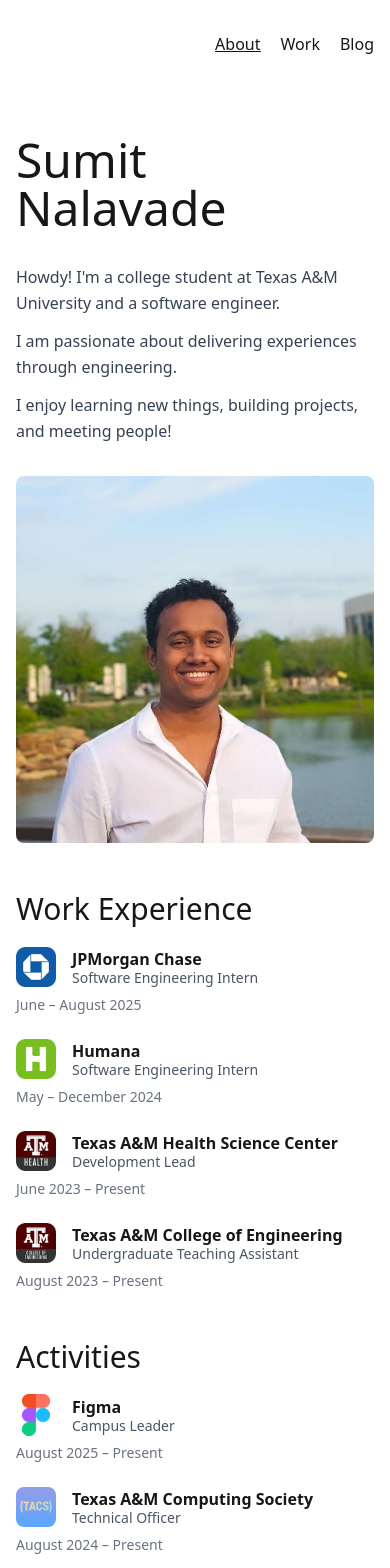
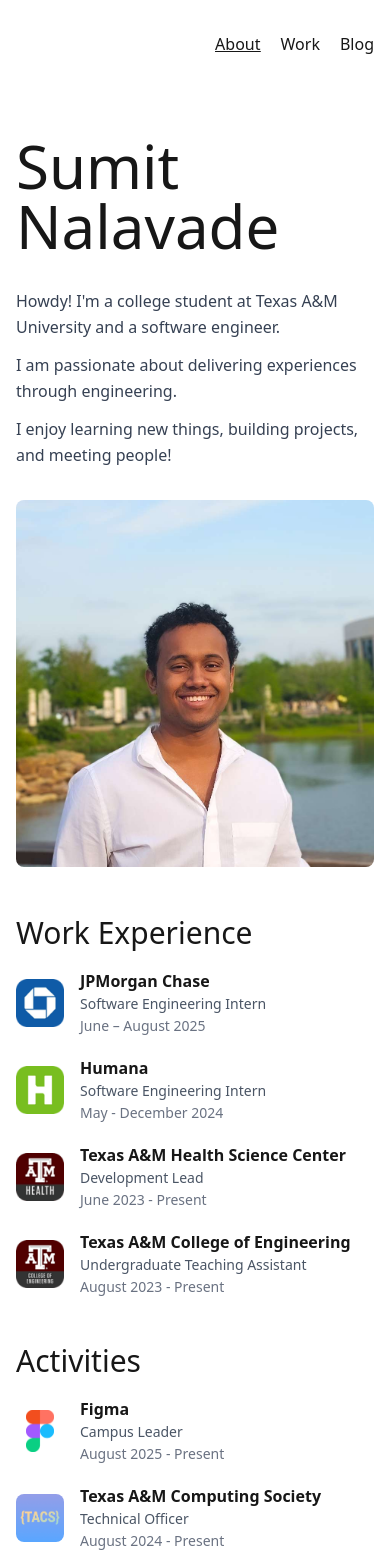
Before and after one commit to SumitNalavade/Portfolio, a Next.js app: page / in a window 390 px wide. Shown: the top 1568 px of the page. Built offline with nearby package versions, Linux system fonts and the light colour scheme.

Commit message:
Make experiences mobile responsive

```diff
--- a/src/app/page.tsx
+++ b/src/app/page.tsx
@@ -4,7 +4,7 @@ export default function Home() {
   return (
     <div className="flex flex-col gap-y-12 sm:gap-y-24 py-12 px-4 sm:px-8">
       <div className="grid grid-cols-1 lg:grid-cols-2 w-full gap-8 lg:gap-4">
-        <div className="text-5xl sm:text-6xl lg:text-7xl font-medium flex items-center">
+        <div className="text-6xl lg:text-7xl font-medium flex items-center">
           <div>
             <p>Sumit</p>
             <p>Nalavade</p>
@@ -40,7 +40,7 @@ export default function Home() {
           <div className="flex flex-col sm:flex-row sm:items-center sm:justify-between w-full gap-2 sm:gap-0">
             {/* Left side: logo + text */}
             <div className="flex items-center gap-4">
-              <div className="h-10 w-10 rounded-lg flex items-center justify-center flex-shrink-0">
+              <div className="h-10 w-12 sm:w-10 rounded-lg flex items-center justify-center flex-shrink-0">
                 <Image
                   src="/logos/jpmc_logo.png"
                   alt="JPMorgan Chase"
@@ -49,16 +49,19 @@ export default function Home() {
                 />
               </div>
 
-              <div>
+              <div className="space-y-1">
                 <div className="font-semibold leading-tight">JPMorgan Chase</div>
                 <div className="text-sm text-gray-600 leading-tight">
                   Software Engineering Intern
+                </div>
+                <div className="text-sm text-gray-500 leading-tight sm:hidden">
+                  June – August 2025
                 </div>
               </div>
             </div>
 
             {/* Right side: date */}
-            <div className="text-sm text-gray-500 sm:whitespace-nowrap sm:ml-4">
+            <div className="text-sm text-gray-500 sm:whitespace-nowrap sm:ml-4 hidden sm:block">
               June – August 2025
             </div>
           </div>
@@ -66,7 +69,7 @@ export default function Home() {
           <div className="flex flex-col sm:flex-row sm:items-center sm:justify-between w-full gap-2 sm:gap-0">
             {/* Left side: logo + text */}
             <div className="flex items-center gap-4">
-              <div className="h-10 w-10 rounded-lg flex items-center justify-center flex-shrink-0">
+              <div className="h-10 w-12 sm:w-10 rounded-lg flex items-center justify-center flex-shrink-0">
                 <Image
                   src="/logos/humana_logo.png"
                   alt="Humana"
@@ -75,16 +78,19 @@ export default function Home() {
                 />
               </div>
 
-              <div>
+              <div className="space-y-1">
                 <div className="font-semibold leading-tight">Humana</div>
                 <div className="text-sm text-gray-600 leading-tight">
                   Software Engineering Intern
+                </div>
+                <div className="text-sm text-gray-500 leading-tight sm:hidden">
+                  May - December 2024
                 </div>
               </div>
             </div>
 
             {/* Right side: date */}
-            <div className="text-sm text-gray-500 sm:whitespace-nowrap sm:ml-4">
+            <div className="text-sm text-gray-500 sm:whitespace-nowrap sm:ml-4 hidden sm:block">
               May – December 2024
             </div>
           </div>
@@ -92,7 +98,7 @@ export default function Home() {
           <div className="flex flex-col sm:flex-row sm:items-center sm:justify-between w-full gap-2 sm:gap-0">
             {/* Left side: logo + text */}
             <div className="flex items-center gap-4">
-              <div className="h-10 w-10 rounded-lg flex items-center justify-center flex-shrink-0">
+              <div className="h-10 w-12 sm:w-10 rounded-lg flex items-center justify-center flex-shrink-0">
                 <Image
                   src="/logos/hsc_logo.png"
                   alt="Texas A&M Health Science Center"
@@ -101,16 +107,19 @@ export default function Home() {
                 />
               </div>
 
-              <div>
+              <div className="space-y-1">
                 <div className="font-semibold leading-tight">Texas A&M Health Science Center</div>
                 <div className="text-sm text-gray-600 leading-tight">
                   Development Lead
+                </div>
+                <div className="text-sm text-gray-500 leading-tight sm:hidden">
+                  June 2023 - Present
                 </div>
               </div>
             </div>
 
             {/* Right side: date */}
-            <div className="text-sm text-gray-500 sm:whitespace-nowrap sm:ml-4">
+            <div className="text-sm text-gray-500 sm:whitespace-nowrap sm:ml-4 hidden sm:block">
               June 2023 – Present
             </div>
           </div>
@@ -118,7 +127,7 @@ export default function Home() {
           <div className="flex flex-col sm:flex-row sm:items-center sm:justify-between w-full gap-2 sm:gap-0">
             {/* Left side: logo + text */}
             <div className="flex items-center gap-4">
-              <div className="h-10 w-10 rounded-lg flex items-center justify-center flex-shrink-0">
+              <div className="h-10 w-12 sm:w-10 rounded-lg flex items-center justify-center flex-shrink-0">
                 <Image
                   src="/logos/coe_logo.png"
                   alt="Texas A&M College of Engineering"
@@ -127,16 +136,19 @@ export default function Home() {
                 />
               </div>
 
-              <div>
+              <div className="space-y-1">
                 <div className="font-semibold leading-tight">Texas A&M College of Engineering</div>
                 <div className="text-sm text-gray-600 leading-tight">
                   Undergraduate Teaching Assistant
+                </div>
+                <div className="text-sm text-gray-500 leading-tight sm:hidden">
+                  August 2023 - Present
                 </div>
               </div>
             </div>
 
             {/* Right side: date */}
-            <div className="text-sm text-gray-500 sm:whitespace-nowrap sm:ml-4">
+            <div className="text-sm text-gray-500 sm:whitespace-nowrap sm:ml-4 hidden sm:block">
               August 2023 – Present
             </div>
           </div>
@@ -150,7 +162,7 @@ export default function Home() {
           <div className="flex flex-col sm:flex-row sm:items-center sm:justify-between w-full gap-2 sm:gap-0">
             {/* Left side: logo + text */}
             <div className="flex items-center gap-4">
-              <div className="h-10 w-10 rounded-lg flex items-center justify-center flex-shrink-0">
+              <div className="h-10 w-12 sm:w-10 rounded-lg flex items-center justify-center flex-shrink-0">
                 <Image
                   src="/logos/figma_logo.png"
                   alt="Figma"
@@ -159,16 +171,19 @@ export default function Home() {
                 />
               </div>
 
-              <div>
+              <div className="space-y-1">
                 <div className="font-semibold leading-tight">Figma</div>
                 <div className="text-sm text-gray-600 leading-tight">
                   Campus Leader
+                </div>
+                <div className="text-sm text-gray-500 leading-tight sm:hidden">
+                  August 2025 - Present
                 </div>
               </div>
             </div>
 
             {/* Right side: date */}
-            <div className="text-sm text-gray-500 sm:whitespace-nowrap sm:ml-4">
+            <div className="text-sm text-gray-500 sm:whitespace-nowrap sm:ml-4 hidden sm:block">
               August 2025 – Present
             </div>
           </div>
@@ -176,7 +191,7 @@ export default function Home() {
           <div className="flex flex-col sm:flex-row sm:items-center sm:justify-between w-full gap-2 sm:gap-0">
             {/* Left side: logo + text */}
             <div className="flex items-center gap-4">
-              <div className="h-10 w-10 rounded-lg flex items-center justify-center flex-shrink-0">
+              <div className="h-10 w-12 sm:w-10 rounded-lg flex items-center justify-center flex-shrink-0">
                 <Image
                   src="/logos/tacs_logo.png"
                   alt="Texas A&M Computing Soceity"
@@ -186,16 +201,19 @@ export default function Home() {
                 />
               </div>
 
-              <div>
+              <div className="space-y-1">
                 <div className="font-semibold leading-tight">Texas A&M Computing Society</div>
                 <div className="text-sm text-gray-600 leading-tight">
                   Technical Officer
+                </div>
+                <div className="text-sm text-gray-500 leading-tight sm:hidden">
+                  August 2024 - Present
                 </div>
               </div>
             </div>
 
             {/* Right side: date */}
-            <div className="text-sm text-gray-500 sm:whitespace-nowrap sm:ml-4">
+            <div className="text-sm text-gray-500 sm:whitespace-nowrap sm:ml-4 hidden sm:block">
               August 2024 – Present
             </div>
           </div>
@@ -209,7 +227,7 @@ export default function Home() {
           <div className="flex flex-col sm:flex-row sm:items-center sm:justify-between w-full gap-2 sm:gap-0">
             {/* Left side: logo + text */}
             <div className="flex items-center gap-4">
-              <div className="h-10 w-10 rounded-lg flex items-center justify-center flex-shrink-0">
+              <div className="h-10 w-12 sm:w-10 rounded-lg flex items-center justify-center flex-shrink-0">
                 <Image
                   src="/logos/tamu_logo.png"
                   alt="Texas A&M University"
@@ -219,16 +237,19 @@ export default function Home() {
                 />
               </div>
 
-              <div>
+              <div className="space-y-1">
                 <div className="font-semibold leading-tight">Texas A&M University</div>
                 <div className="text-sm text-gray-600 leading-tight">
                   Bachelor of Science, Computer Engineering
+                </div>
+                <div className="text-sm text-gray-500 leading-tight sm:hidden">
+                  August 2022 - May 2026
                 </div>
               </div>
             </div>
 
             {/* Right side: date */}
-            <div className="text-sm text-gray-500 sm:whitespace-nowrap sm:ml-4">
+            <div className="text-sm text-gray-500 sm:whitespace-nowrap sm:ml-4 hidden sm:block">
               August 2022 – May 2026
             </div>
           </div>
```
